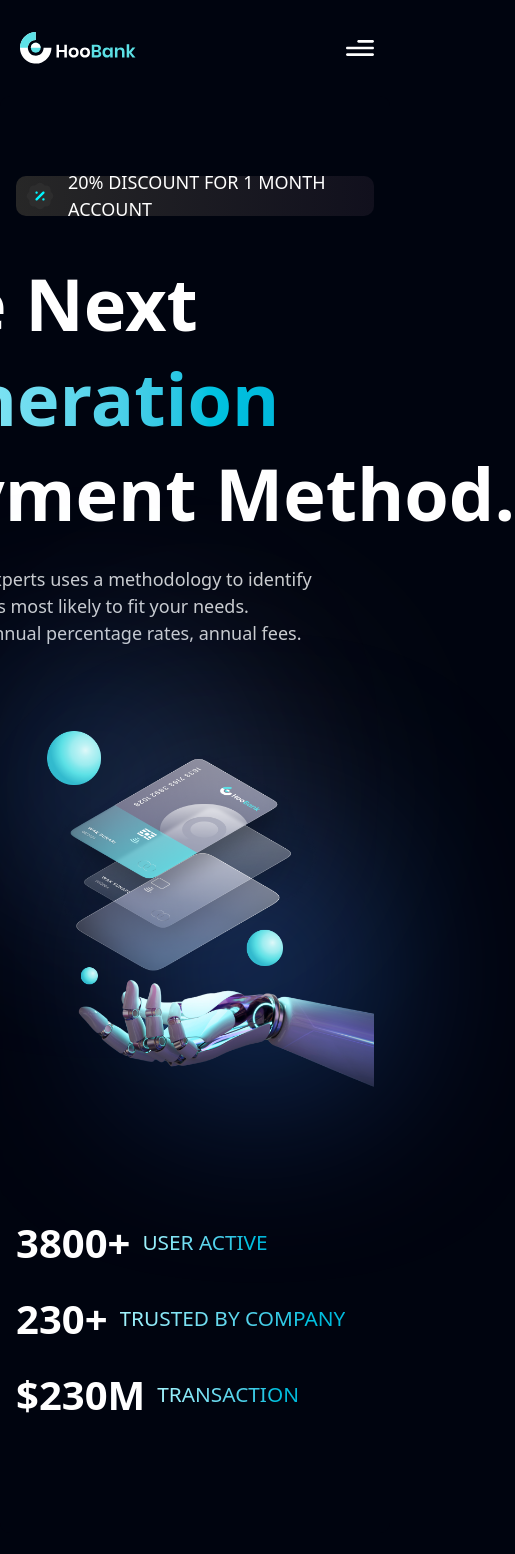
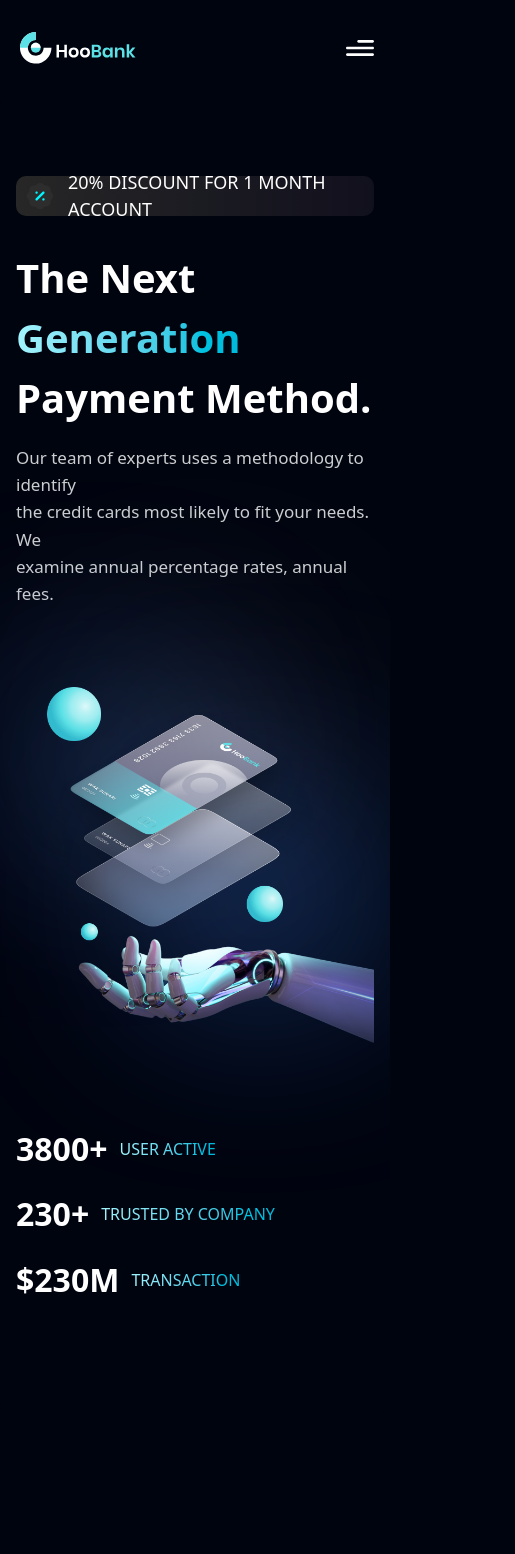
Before and after one commit to bettyberry/modern-BankApp, a React (Vite) app: page / in a window 390 px wide. Shown: the top 1554 px of the page, 515 px wide, since content can reach past the window. Built offline with nearby package versions, Linux system fonts and the light colour scheme.

Commit message:
Adjust logo text to fit in two lines using line-clamp

```diff
--- a/src/components/footer.jsx
+++ b/src/components/footer.jsx
@@ -8,19 +8,20 @@ import linkedin from '../assets/linkedin.svg';
 const Footer = () => {
   return (
     <footer className="bg-black text-white px-4 sm:px-8 lg:px-20 pt-16 pb-8 font-poppins">
-      <div className="max-w-[1170px] mx-auto grid grid-cols-1 md:grid-cols-2 lg:grid-cols-4 gap-10">
+      <div className="max-w-[1170px] mx-auto grid grid-cols-1 sm:grid-cols-2 lg:grid-cols-4 gap-10">
         {/* Logo & Description */}
-        <div className="col-span-1">
-          <img src={logo} alt="Logo" className="w-[266px] h-[72px] object-contain" />
-          <p className="text-gray-400 text-[18px] leading-8 mt-4 max-w-[312px]">
-            A new way to make the payments easy, reliable and secure.
-          </p>
-        </div>
+       <div>
+  <img src={logo} alt="Logo" className="w-[180px] sm:w-[220px] lg:w-[266px] h-auto object-contain" />
+  <p className="text-gray-40 leading-7 mt-4 max-w-[280px] ">
+    A new way to make the payments<br/>
+     easy, reliable and secure.
+  </p>
+</div>
 
         {/* Useful Links */}
         <div>
-          <h3 className="text-[18px] font-semibold mb-4">Useful Links</h3>
-          <ul className="text-gray-400 space-y-2 text-sm">
+          <h3 className="text-[clamp(16px,1.5vw,18px)] font-semibold mb-4">Useful Links</h3>
+          <ul className="text-gray-400 space-y-2 text-[clamp(14px,1.2vw,16px)]">
             <li>Content</li>
             <li>How it Works</li>
             <li>Create</li>
@@ -31,8 +32,8 @@ const Footer = () => {
 
         {/* Community */}
         <div>
-          <h3 className="text-[18px] font-semibold mb-4">Community</h3>
-          <ul className="text-gray-400 space-y-2 text-sm">
+          <h3 className="text-[clamp(16px,1.5vw,18px)] font-semibold mb-4">Community</h3>
+          <ul className="text-gray-400 space-y-2 text-[clamp(14px,1.2vw,16px)]">
             <li>Help Center</li>
             <li>Partners</li>
             <li>Suggestions</li>
@@ -43,8 +44,8 @@ const Footer = () => {
 
         {/* Partner */}
         <div>
-          <h3 className="text-[18px] font-semibold mb-4">Partner</h3>
-          <ul className="text-gray-400 space-y-2 text-sm">
+          <h3 className="text-[clamp(16px,1.5vw,18px)] font-semibold mb-4">Partner</h3>
+          <ul className="text-gray-400 space-y-2 text-[clamp(14px,1.2vw,16px)]">
             <li>Our Partner</li>
             <li>Become a Partner</li>
           </ul>
@@ -52,20 +53,23 @@ const Footer = () => {
       </div>
 
       {/* Divider */}
-      <div className="border-t border-gray-800 my-10" />
+{/* Divider inside the container */}
+<div className="max-w-[1170px] mx-auto">
+  <div className="border-t border-gray-800 my-10" />
+</div>
 
       {/* Bottom Bar */}
-      <div className="max-w-[1170px] mx-auto flex flex-col md:flex-row justify-between items-center gap-4">
-        <p className="text-gray-400 text-sm text-center md:text-left">
-          Copyright © 2021 HooBank. All Rights Reserved.
+      <div className="max-w-[1170px] mx-auto flex flex-col sm:flex-row justify-between items-center gap-6">
+        <p className="text-gray-400 text-[clamp(13px,1.2vw,15px)] text-center sm:text-left">
+          © 2021 HooBank. All Rights Reserved.
         </p>
 
         {/* Socials */}
-        <div className="flex items-center gap-6">
-          <img src={instagram} alt="instagram" className="w-5 h-5 cursor-pointer" />
-          <img src={facebook} alt="facebook" className="w-5 h-5 cursor-pointer" />
-          <img src={twitter} alt="twitter" className="w-5 h-5 cursor-pointer" />
-          <img src={linkedin} alt="linkedin" className="w-5 h-5 cursor-pointer" />
+        <div className="flex gap-6">
+          <img src={instagram} alt="Instagram" className="w-5 h-5 cursor-pointer hover:scale-110 transition-transform" />
+          <img src={facebook} alt="Facebook" className="w-5 h-5 cursor-pointer hover:scale-110 transition-transform" />
+          <img src={twitter} alt="Twitter" className="w-5 h-5 cursor-pointer hover:scale-110 transition-transform" />
+          <img src={linkedin} alt="LinkedIn" className="w-5 h-5 cursor-pointer hover:scale-110 transition-transform" />
         </div>
       </div>
     </footer>
--- a/src/components/hero.jsx
+++ b/src/components/hero.jsx
@@ -8,7 +8,7 @@ const Hero = () => {
     <section className="relative bg-[#00040f] font-poppins rounded-[10px] mb-12 max-w-[1170px] mx-auto px-4 pt-20 pb-28">
 
       {/* Discount Banner */}
-      <div className="flex items-center bg-gradient-to-r from-[#272727] to-[#11101D] rounded-[10px] w-full max-w-md h-10 text-white text-[18px] font-normal mb-12">
+      <div className="flex items-center bg-gradient-to-r from-[#272727] to-[#11101D] rounded-[10px] w-full max-w-md h-10 text-white text-[18px] font-normal mb-10 sm:mb-12">
         <img src={Discount} alt="Discount" className="w-8 h-8 ml-2" />
         <span className="ml-3">20% DISCOUNT FOR 1 MONTH ACCOUNT</span>
       </div>
@@ -17,34 +17,34 @@ const Hero = () => {
       <div className="flex flex-col md:flex-row items-center md:items-start justify-between gap-10">
 
         {/* Text Block */}
-        <div className="flex-1 min-w-0">
-          <h1 className="text-white font-semibold text-[4.5rem] leading-[1.1] mb-4">
+        <div className="flex-1 min-w-0 md:pr-6">
+          <h1 className="text-white font-semibold text-[clamp(2.5rem,7vw,4.5rem)] leading-[1.1] mb-4">
             The Next
           </h1>
 
           <div className="flex items-center gap-4 mb-4">
-            <h1 className="bg-gradient-to-r from-cyan-200 to-cyan-500 text-transparent bg-clip-text font-semibold text-[4.5rem] leading-[1.1]">
+            <h1 className="bg-gradient-to-r from-cyan-200 to-cyan-500 text-transparent bg-clip-text font-semibold text-[clamp(2.5rem,7vw,4.5rem)] leading-[1.1]">
               Generation
             </h1>
           </div>
 
-          <h1 className="text-white font-semibold text-[4.5rem] leading-[1.1] whitespace-nowrap">
+          <h1 className="text-white font-semibold text-[clamp(2.5rem,7vw,4.5rem)] leading-[1.1] whitespace-nowrap mb-6">
             Payment Method.
           </h1>
 
-          <p className="text-white/80 text-[18px] font-normal leading-[1.5] max-w-[480px] mt-8">
+          <p className="text-white/80 text-[17px] sm:text-[18px] font-normal leading-[1.6] max-w-[480px]">
             Our team of experts uses a methodology to identify <br />
-            the credit cards most likely to fit your needs.<br />
-            We examine annual percentage rates, annual fees.
+            the credit cards most likely to fit your needs. We <br />
+            examine annual percentage rates, annual fees.
           </p>
         </div>
 
         {/* Robot Image */}
-        <div className="flex-shrink-0 w-full md:max-w-[670px] relative pt-0">
+        <div className="flex-shrink-0 w-full md:max-w-[550px] relative mt-10 md:mt-0">
           <img
             src={robot}
             alt="robot"
-            className="w-full max-w-[700px] h-[450px] object-contain relative z-10"
+            className="w-full max-w-[550px] h-auto object-contain relative z-10"
           />
 
           {/* Gradient overlays */}
@@ -55,22 +55,22 @@ const Hero = () => {
       </div>
 
       {/* Stats Section */}
-      <div className="flex flex-col sm:flex-row justify-between max-w-[1150px] mx-auto mt-20 whitespace-nowrap gap-6">
+      <div className="flex flex-col sm:flex-row justify-between max-w-[1150px] mx-auto mt-20 gap-6">
         <div className="flex items-center gap-3">
-          <h4 className="text-white font-bold text-[2.5rem] uppercase leading-[1.3]">3800+</h4>
-          <span className="bg-gradient-to-r from-cyan-200 to-cyan-500 text-transparent bg-clip-text text-[1.3rem] uppercase">
+          <h4 className="text-white font-bold text-[2rem] sm:text-[2.5rem] uppercase leading-[1.3]">3800+</h4>
+          <span className="bg-gradient-to-r from-cyan-200 to-cyan-500 text-transparent bg-clip-text text-[1rem] sm:text-[1.3rem] uppercase">
             User Active
           </span>
         </div>
         <div className="flex items-center gap-3">
-          <h4 className="text-white font-bold text-[2.5rem] uppercase leading-[1.3]">230+</h4>
-          <span className="bg-gradient-to-r from-cyan-200 to-cyan-500 text-transparent bg-clip-text text-[1.3rem] uppercase">
+          <h4 className="text-white font-bold text-[2rem] sm:text-[2.5rem] uppercase leading-[1.3]">230+</h4>
+          <span className="bg-gradient-to-r from-cyan-200 to-cyan-500 text-transparent bg-clip-text text-[1rem] sm:text-[1.3rem] uppercase">
             Trusted by Company
           </span>
         </div>
         <div className="flex items-center gap-3">
-          <h4 className="text-white font-bold text-[2.5rem] uppercase leading-[1.3]">$230M</h4>
-          <span className="bg-gradient-to-r from-cyan-200 to-cyan-500 text-transparent bg-clip-text text-[1.3rem] uppercase">
+          <h4 className="text-white font-bold text-[2rem] sm:text-[2.5rem] uppercase leading-[1.3]">$230M</h4>
+          <span className="bg-gradient-to-r from-cyan-200 to-cyan-500 text-transparent bg-clip-text text-[1rem] sm:text-[1.3rem] uppercase">
             Transaction
           </span>
         </div>
```
